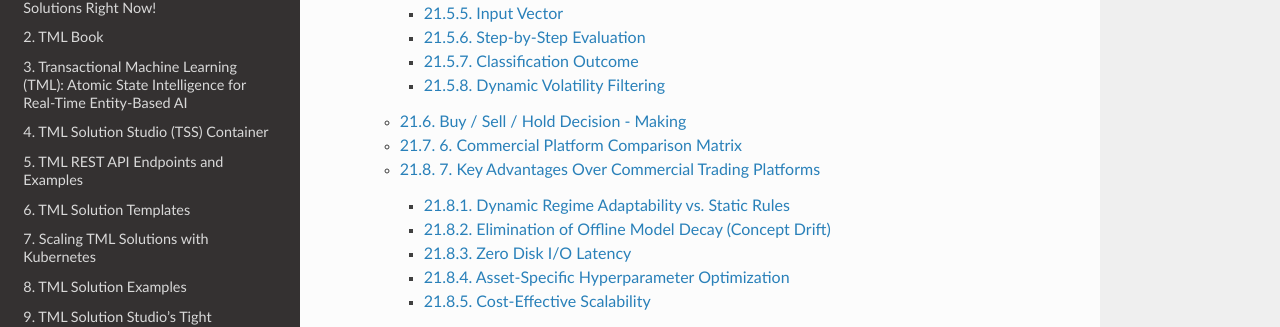
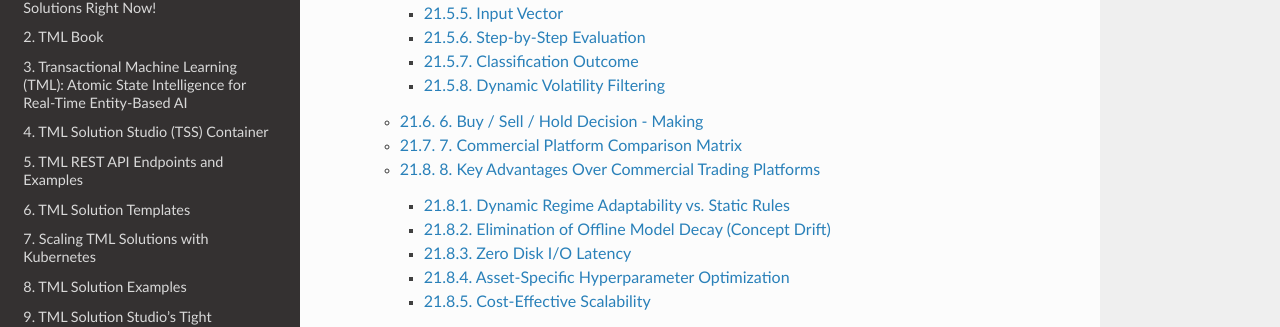
Before and after one commit to smaurice101/readthedocs, a Sphinx documentation site: the page built from docs/source/index.rst, in a window 1280 px wide and 900 px high, scrolled down 13668 px. Shown: the part 146-473 px from the top of the window. Built offline with Sphinx 7.4.7 and the Read the Docs theme 3.1.0, drawn with Linux system fonts in a browser that asks for light colours; pages that are not in the unit, such as notebooks, are missing from menus; some of the changed text lies outside the part shown.

Commit message:
Update quantstream.rst

```diff
--- a/docs/source/quantstream.rst
+++ b/docs/source/quantstream.rst
@@ -403,7 +403,7 @@
 
 ---
 
-7. Key Advantages Over Commercial Trading Platforms
+8. Key Advantages Over Commercial Trading Platforms
 ===================================================
 
 Dynamic Regime Adaptability vs. Static Rules
```
Also changed, not shown: other parts of docs/source/quantstream.rst (+2 -2 lines).
